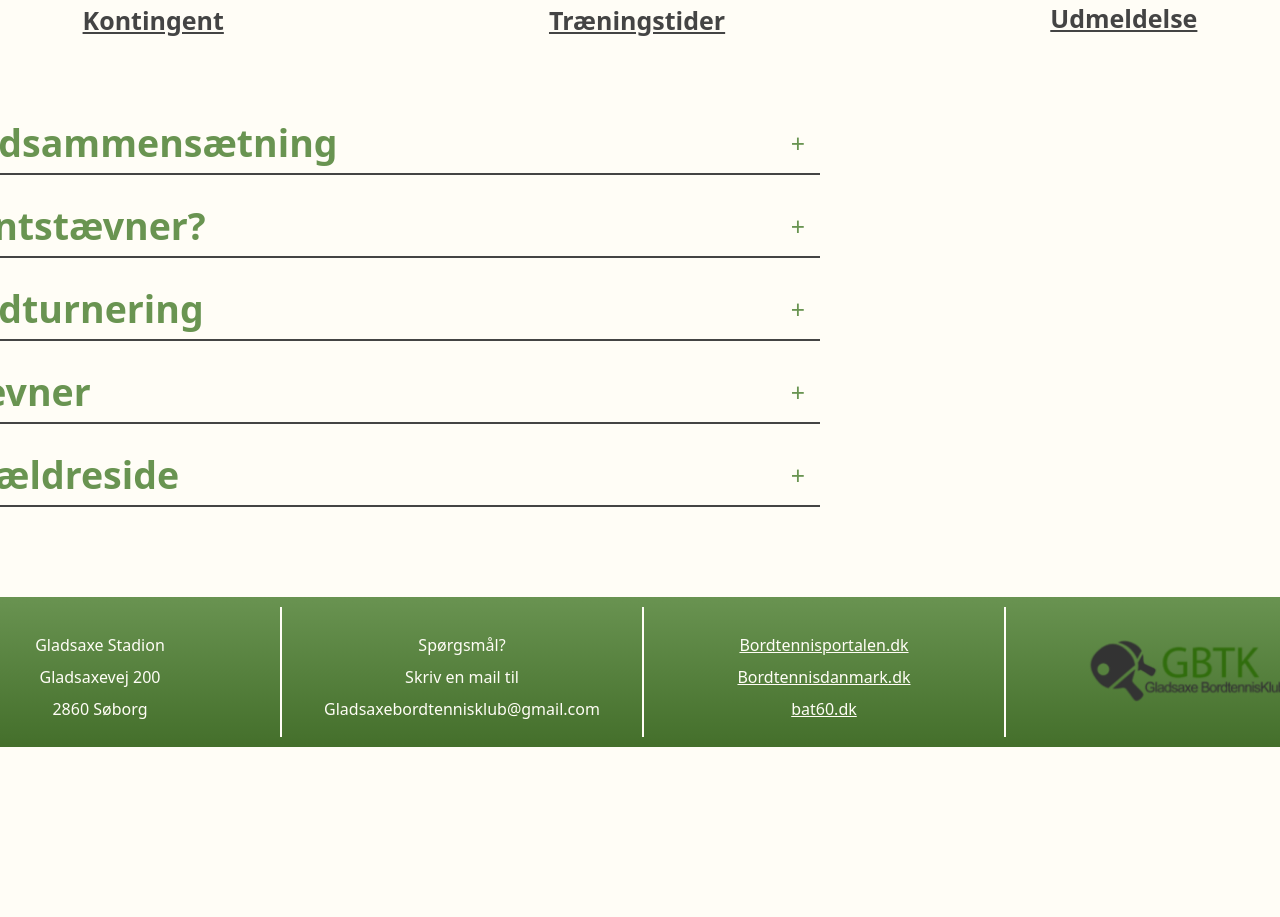
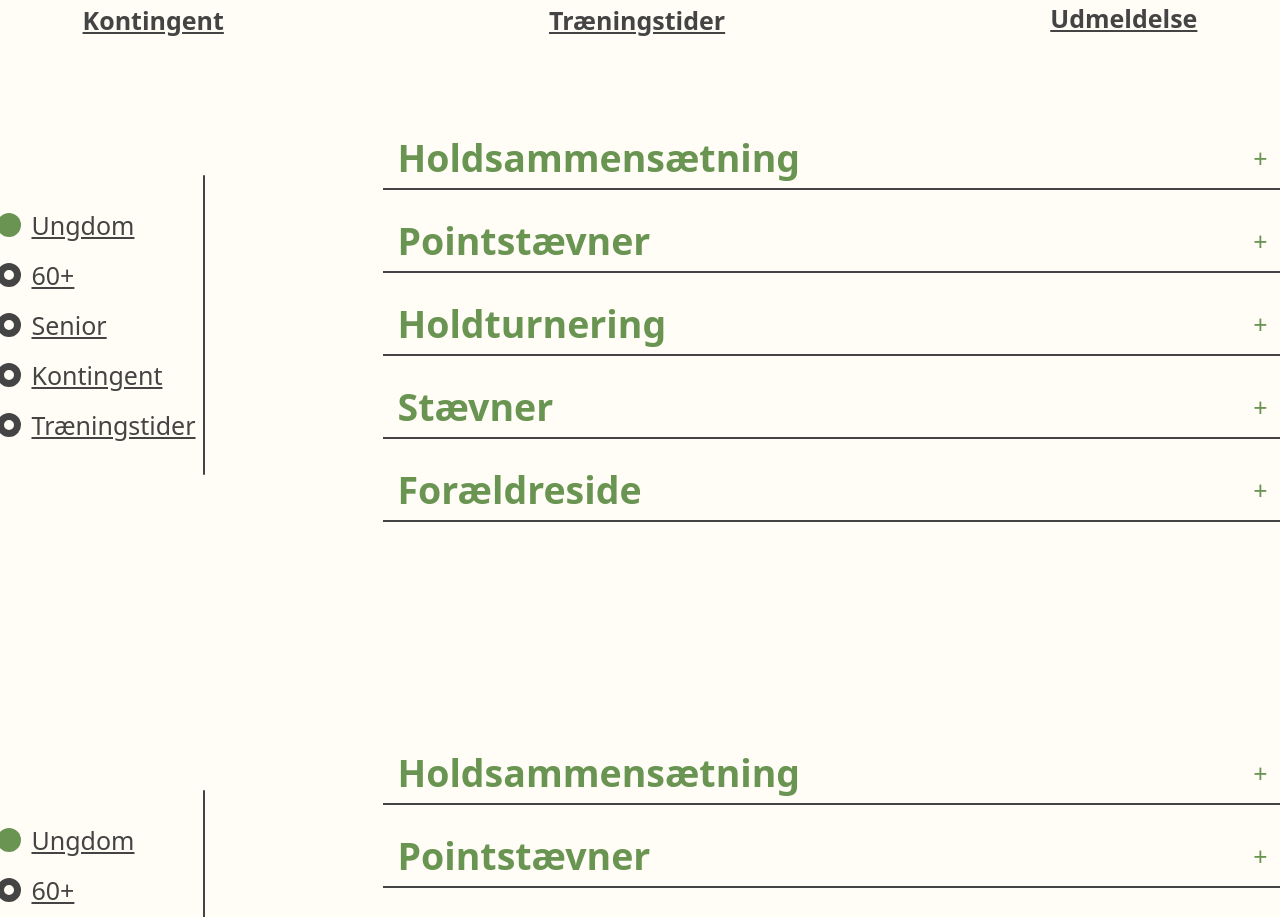
Before and after one commit to Oskarmle/gbtk, a React (Create React App) app: page /information in a window 1280 px wide. Shown: the part 839-1756 px from the top of the page. Before the commit the page ends 1586 px from the top, so only its background shows below. Built offline with nearby package versions, Linux system fonts and the light colour scheme.

Commit message:
information site working, but not fully

```diff
--- a/src/components/accordion/Accordion.jsx
+++ b/src/components/Accordion.jsx
@@ -1,5 +1,5 @@
 import React from "react";
-import "../../styles/accordion.css";
+import "../styles/accordion.css";
 import { useState } from "react";
 
 export default function Accordion() {
@@ -20,7 +20,7 @@ export default function Accordion() {
       answer: "Accordion components are user interface elements used for organizing and presenting content in a collapsible manner. They typically consist of a header, content, and an expand/collapse action.",
     },
     {
-      question:"Pointstævner?",
+      question:"Pointstævner",
       answer: "They are commonly employed in various contexts, including FAQs, product descriptions, navigation menus, settings panels, and data tables, to save screen space and provide a structured and user-friendly interface for presenting information or options.",
     },
     {
--- /dev/null
+++ b/src/components/information_path.jsx
@@ -0,0 +1,28 @@
+import React from "react";
+
+export default function Information_path() {
+  return (
+    <div className="path_container">
+      <div className="path">
+        <div className="dot current_dot"></div>
+        <p>Ungdom</p>
+      </div>
+      <div className="path">
+        <div className="dot"></div>
+        <p>60+</p>
+      </div>
+      <div className="path">
+        <div className="dot"></div>
+        <p>Senior</p>
+      </div>
+      <div className="path">
+        <div className="dot"></div>
+        <p>Kontingent</p>
+      </div>
+      <div className="path">
+        <div className="dot"></div>
+        <p>Træningstider</p>
+      </div>
+    </div>
+  );
+}
--- a/src/pages/information.js
+++ b/src/pages/information.js
@@ -1,16 +1,43 @@
-import React from 'react'
-import "../styles/information.css"
-import Information_start from '../components/information_start'
+import React from "react";
+import "../styles/information.css";
+import Information_start from "../components/information_start";
 import Footer from "../components/footer";
-import Accordion from '../components/accordion/Accordion';
+import Accordion from "../components/Accordion";
+import Information_path from "../components/information_path";
 
 export default function Information() {
   return (
-    <div className='information_container'>
+    <div className="information_container">
       <h1>Information</h1>
       <Information_start></Information_start>
-      <Accordion></Accordion>
+      <div className="information_section3">
+        <div className="section3_content">
+          <Information_path></Information_path>
+          <div className="path_line"></div>
+          <Accordion></Accordion>
+        </div>
+        <div className="section3_content">
+          <Information_path></Information_path>
+          <div className="path_line"></div>
+          <Accordion></Accordion>
+        </div>
+        <div className="section3_content">
+          <Information_path></Information_path>
+          <div className="path_line"></div>
+          <Accordion></Accordion>
+        </div>
+        <div className="section3_content">
+          <Information_path></Information_path>
+          <div className="path_line"></div>
+          <Accordion></Accordion>
+        </div>
+        <div className="section3_content">
+          <Information_path></Information_path>
+          <div className="path_line"></div>
+          <Accordion></Accordion>
+        </div>
+      </div>
       <Footer></Footer>
     </div>
-  )
+  );
 }
--- a/src/styles/accordion.css
+++ b/src/styles/accordion.css
@@ -1,5 +1,6 @@
 .accordion{
     width: 900px;
+    margin-left: 100px;
 }
 
 .title{
--- a/src/styles/information.css
+++ b/src/styles/information.css
@@ -1,59 +1,116 @@
-.information_container h1{
+.information_container h1 {
   margin-top: 80px;
   margin-bottom: 10px;
 }
 
-.section1_info{
+.section1_info {
   display: flex;
   justify-content: space-between;
   margin-bottom: 80px;
 }
 
-.info_picker{
-    background: rgba(0, 0, 0, 0.500);
+.info_picker {
+  background: rgba(0, 0, 0, 0.5);
   height: 396px;
 }
 
-.info_picker div{
-    background: rgba(0, 0, 0, 0.500);
+.info_picker div {
+  background: rgba(0, 0, 0, 0.5);
   transform: translateY(-400px);
   height: 396px;
   color: var(--white);
   padding-left: 20px;
 }
 
-.info_content h4{
+.info_content h4 {
   font-size: 65px;
 }
 
-.info_content{
+.info_content {
   display: flex;
   flex-direction: column;
   justify-content: space-between;
 }
 
-.info_content a{
+.info_content a {
   margin-bottom: 20px;
   font-size: 28px;
   font-weight: bold;
 }
 
-.section2_info{
+.section2_info {
   display: flex;
   justify-content: space-around;
   margin-bottom: 80px;
 }
 
-.secondary_info{
+.secondary_info {
   display: flex;
   flex-direction: column;
   align-items: center;
 }
 
-.secondary_info h4{
+.secondary_info h4 {
   padding-top: 5px;
   font-size: 25px;
   font-weight: bold;
   text-decoration: underline;
   color: var(--grey);
 }
+
+/******************* Section 3 with accordion *******************/
+
+.section3_content {
+  display: flex;
+  align-items: center;
+  justify-content: space-evenly;
+  margin-bottom: 200px;
+}
+
+.path {
+  display: flex;
+  align-items: center;
+}
+
+.path_container {
+  display: flex;
+  flex-direction: column;
+  justify-content: space-around;
+  height: 250px;
+}
+
+.path p {
+  color: var(--grey);
+  font-size: 25px;
+  text-decoration: underline;
+  padding-left: 10px;
+}
+
+.dot {
+  width: 24px;
+  height: 24px;
+
+  border-radius: 14px;
+  border: solid 7px var(--grey);
+}
+
+.inner_dot {
+  width: 12px;
+  height: 12px;
+  transform: translateX(-18px);
+  background: var(--white);
+  border-radius: 14px;
+}
+
+.current_dot {
+  background: var(--green);
+  border: none;
+}
+
+.path_line {
+  height: 300px;
+  width: 2px;
+  border-radius: 2px;
+  background: var(--grey);
+  margin-left: -70px;
+}
```
Lines whose indentation alone changed are shown as unchanged.
